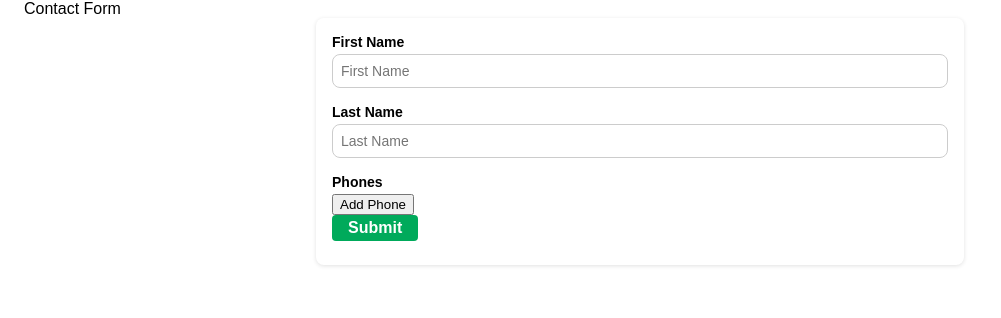
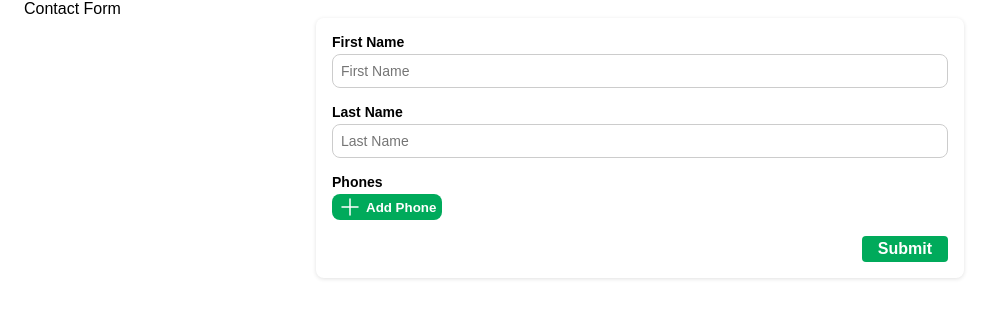
Before and after one commit to nickomarsellino/contact-app, a React (Create React App) app: page /contact/add in a window 1280 px wide. Shown: the top 318 px of the page, without its empty margins (0-1001 px from the left). Built offline with nearby package versions, Linux system fonts and the light colour scheme.

Commit message:
Add new styling contact form page

```diff
--- a/src/pages/ContactForm/index.tsx
+++ b/src/pages/ContactForm/index.tsx
@@ -1,86 +1,24 @@
+import { useState } from "react";
 import { Formik, Field, FieldArray, Form, ErrorMessage } from "formik";
 import { useMutation } from "@apollo/client";
 import { ADD_CONTACT } from "../../query";
-import styled from "@emotion/styled";
+import { ReactComponent as IconAdd } from "../../assets/image/add.svg";
+import { ReactComponent as IconTrash } from "../../assets/image/trash.svg";
+
+import {
+  Input,
+  Label,
+  MultiplePhoneInput,
+  ContactFormComponent,
+  ButtonSection,
+  Button,
+  IconButton,
+  ErrorFromQuery,
+} from "./styles";
 
 interface ContactFormProps {
   contactForm?: string;
 }
-
-const Input = styled("div")`
-  width: 100%;
-  display: flex;
-  flex-direction: column;
-
-  &.phones {
-    margin-right: 4px;
-    margin-left: 4px;
-  }
-
-  input {
-    display: block;
-    padding: 8px;
-    font-size: 14px;
-    border: 1px solid #ccc;
-    border-radius: 8px;
-    outline: none;
-    margin-bottom: 16px;
-
-    &:focus {
-      border: solid 1px rgb(0, 170, 91);
-    }
-  }
-`;
-
-const Label = styled.label`
-  font-weight: bold;
-  display: block;
-  font-size: 14px;
-  margin-bottom: 4px;
-`;
-
-const MultiplePhoneInput = styled.label`
-  display: flex;
-  align-items: baseline;
-
-  button {
-    border-radius: 50%;
-    width: 24px;
-    height: 24px;
-    padding: 4px 14px;
-  }
-`;
-
-const ContactFormComponent = styled("div")`
-  box-shadow: rgba(0, 0, 0, 0.12) 0px 1px 4px;
-  padding: 16px;
-  border-radius: 8px;
-  overflow: hidden;
-  margin-bottom: 16px;
-  transition: transform 0.3s ease;
-  max-width: 50%;
-  margin: auto;
-  @media (max-width: 1024px) {
-    max-width: initial;
-  }
-`;
-
-const ButtonType = styled.button`
-  background-color: rgb(0, 170, 91);
-  border-color: rgb(0, 170, 91);
-  color: white;
-  font-weight: 800;
-  font-size: 16px;
-  padding: 4px 16px;
-  border: 0;
-  display: flex;
-  justify-content: center;
-  align-items: center;
-  border-radius: 4px;
-  margin-bottom: 8px;
-  cursor: pointer;
-`;
-
 interface Contact {
   first_name: string;
   last_name: string;
@@ -94,6 +32,7 @@ const initialValues: Contact = {
 };
 
 const ContactForm = ({ contactForm = "Contact Form" }: ContactFormProps) => {
+  const [errorFromQuery, setErrorFromQuery] = useState<string>("");
   const [addContact] = useMutation(ADD_CONTACT);
 
   const handleSubmit = (values: Contact) => {
@@ -108,6 +47,9 @@ const ContactForm = ({ contactForm = "Contact Form" }: ContactFormProps) => {
         alert("Berhasil Add Contact");
       })
       .catch((error) => {
+        if (error.graphQLErrors[0].message) {
+          setErrorFromQuery(error.graphQLErrors[0].message);
+        }
         console.log(error.graphQLErrors[0].message);
       });
     console.log("formData: ", formData);
@@ -117,6 +59,7 @@ const ContactForm = ({ contactForm = "Contact Form" }: ContactFormProps) => {
     <div>
       {contactForm}
       <ContactFormComponent>
+
         <Formik
           initialValues={initialValues}
           validationSchema={null}
@@ -153,46 +96,52 @@ const ContactForm = ({ contactForm = "Contact Form" }: ContactFormProps) => {
                         <>
                           {values.phones.map((phone, index) => (
                             <MultiplePhoneInput key={index}>
-                              <button type="button" onClick={() => push("")}>
-                                +
-                              </button>
-                              {/* <Button
-                                textButton="+"
+                              <IconButton
+                                className="bg-green"
                                 type="button"
-                                onClickButton={() => remove(index)}
-                              /> */}
+                                onClick={() => push("")}
+                              >
+                                <IconAdd />
+                              </IconButton>
                               <Input className="phones">
                                 <Field
                                   name={`phones.${index}`}
                                   placeholder="Phone Number"
                                 />
                               </Input>
-                              <button
+                              <IconButton
+                                className="bg-red"
                                 type="button"
                                 onClick={() => remove(index)}
                               >
-                                x
-                              </button>
-                              {/* <Button
-                                colorButton="red"
-                                textButton="x"
-                                type="button"
-                                onClickButton={() => push("")}
-                              /> */}
+                                <IconTrash />
+                              </IconButton>
                             </MultiplePhoneInput>
                           ))}
                         </>
                       ) : (
-                        <button type="button" onClick={() => push("")}>
-                          Add Phone
-                        </button>
+                        // <button type="button" onClick={() => push("")}>
+                        //   Add Phone
+                        // </button>
+                        <IconButton
+                          className="bg-green"
+                          type="button"
+                          onClick={() => push("")}
+                        >
+                          <IconAdd /> <p>Add Phone</p>
+                        </IconButton>
                       )}
                     </div>
                   )}
                 </FieldArray>
                 <ErrorMessage name="phones" component="div" />
               </div>
-              <ButtonType type="submit">Submit</ButtonType>
+              {errorFromQuery && (
+                <ErrorFromQuery>{errorFromQuery}</ErrorFromQuery>
+              )}
+              <ButtonSection>
+                <Button type="submit">Submit</Button>
+              </ButtonSection>
             </Form>
           )}
         </Formik>
--- /dev/null
+++ b/src/pages/ContactForm/styles.ts
@@ -0,0 +1,137 @@
+import styled from "@emotion/styled";
+
+export const Input = styled("div")`
+  width: 100%;
+  display: flex;
+  flex-direction: column;
+
+  input {
+    display: block;
+    padding: 8px;
+    font-size: 14px;
+    border: 1px solid #ccc;
+    border-radius: 8px;
+    outline: none;
+    margin-bottom: 16px;
+
+    &:focus {
+      border: solid 1px rgb(0, 170, 91);
+    }
+  }
+
+  &.phones {
+    margin-right: 4px;
+    margin-left: 4px;
+    input {
+      margin-bottom: 0;
+    }
+  }
+`;
+
+export const Label = styled.label`
+  font-weight: bold;
+  display: block;
+  font-size: 14px;
+  margin-bottom: 4px;
+`;
+
+export const MultiplePhoneInput = styled.label`
+  display: flex;
+  margin-bottom: 16px;
+`;
+
+export const ContactFormComponent = styled("div")`
+  box-shadow: rgba(0, 0, 0, 0.12) 0px 1px 4px;
+  padding: 16px;
+  border-radius: 8px;
+  overflow: hidden;
+  margin-bottom: 16px;
+  transition: transform 0.3s ease;
+  max-width: 50%;
+  margin: auto;
+  @media (max-width: 1024px) {
+    max-width: initial;
+  }
+`;
+
+export const ButtonSection = styled("div")`
+  display: flex;
+  flex-direction: row-reverse;
+  button {
+    margin-bottom: 0px;
+  }
+`;
+export const Button = styled.button`
+  background-color: rgb(0, 170, 91);
+  border-color: rgb(0, 170, 91);
+  color: white;
+  font-weight: 800;
+  font-size: 16px;
+  padding: 4px 16px;
+  border: 0;
+  display: flex;
+  justify-content: center;
+  align-items: center;
+  border-radius: 4px;
+  margin-top: 16px;
+  margin-bottom: 8px;
+  cursor: pointer;
+`;
+
+export const IconButton = styled.button`
+  border: 0;
+  display: flex;
+  justify-content: center;
+  align-items: center;
+  border-radius: 8px;
+  cursor: pointer;
+
+  &:disabled {
+    background-color: black;
+  }
+
+  p {
+    margin-left: 4px;
+    font-weight: bold;
+    color: white;
+    margin-top: 0px;
+    margin-bottom: 0px;
+  }
+
+  path {
+    fill: white; /* Change 'white' to the color you want */
+  }
+
+  &.disabled {
+    background-color: rgb(228, 235, 245);
+
+    path {
+      fill: rgb(170, 180, 200);
+    }
+  }
+
+  &.bg-red {
+    background-color: rgb(224, 41, 84);
+    border-color: rgb(224, 41, 84);
+
+    &:hover {
+      background-color: rgb(193, 38, 74);
+    }
+  }
+  &.bg-green {
+    background-color: rgb(0, 170, 91);
+    border-color: rgb(0, 170, 91);
+
+    &:hover {
+      background-color: rgb(2, 146, 79);
+    }
+  }
+`;
+
+
+export const ErrorFromQuery = styled.p`
+  color: rgb(193, 38, 74);
+  font-weight: bold;
+  font-size: 14px;
+  margin-bottom: 4px;
+`;
```
